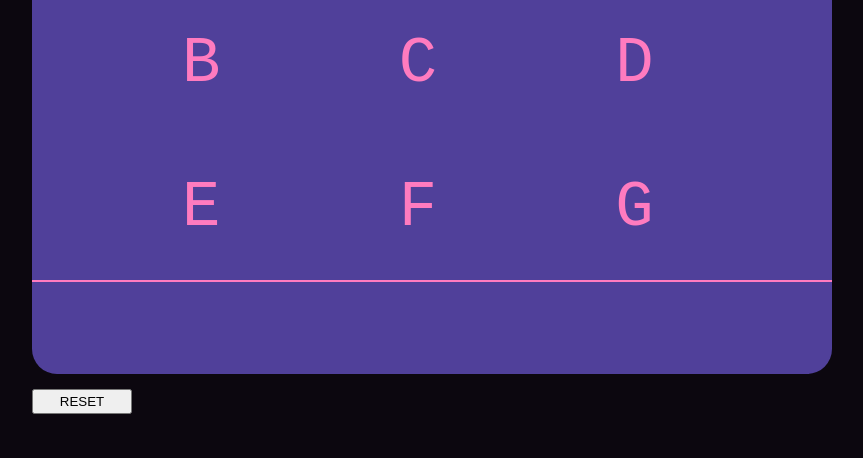
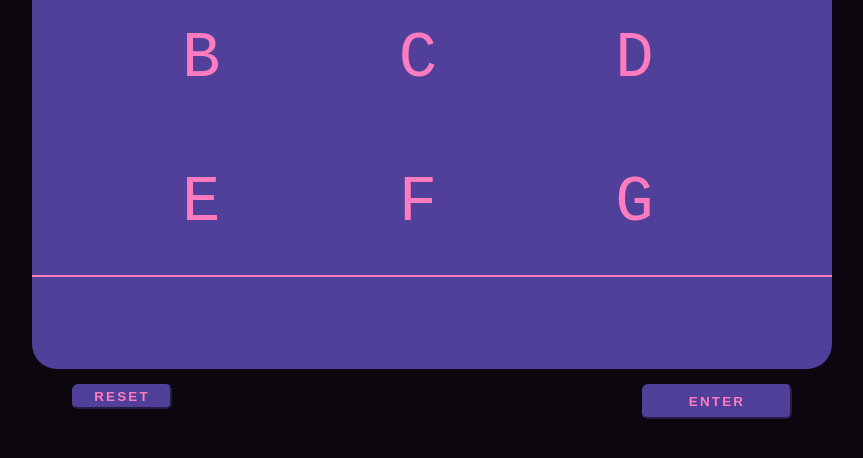
Before and after one commit to AFaraazK/Words-Words-Words, a plain HTML site: page index.html in a window 1280 px wide. Shown: the part 246-704 px from the top of the page, without its empty margins (208-1071 px from the left). Drawn offline with Linux system fonts and the light colour scheme.

Commit message:
Reset, Submit buttons

```diff
--- a/index.html
+++ b/index.html
@@ -28,7 +28,10 @@
             <div class="lineB"></div>
             <div class="previous"></div>
         </div>
-        <button type="button" class="reset">RESET</div>
+        <div class="buttons">
+            <button type="button" class="reset" onclick="">RESET
+            <button type="button" class="submit" onclick="">ENTER
+        </div>
     </div>
 </body>
 </html>
--- a/style.css
+++ b/style.css
@@ -60,10 +60,35 @@ body{
 .previous{
     height: 5rem;
 }
+.buttons{
+    display: flex;
+    flex-direction: row;
+    justify-content: space-between;
+    align-items: space-between;
+    width: 90%;
+}
 
+.submit{
+    width: 150px;
+    height: 35px;
+    margin-top: 15px;
+    align-self: start;
+    background-color: #50409A;
+    border-radius: 6px;
+    border-color: #50409A;
+    color: #FF7BBF;
+    font-weight: bold;
+    letter-spacing: .3ch;
+}
 .reset{
     width: 100px;
     height: 25px;
     margin-top: 15px;
     align-self: start;
+    background-color: #50409A;
+    border-radius: 6px;
+    border-color: #50409A;
+    color: #FF7BBF;
+    font-weight: bold;
+    letter-spacing: .3ch;
 }
```
